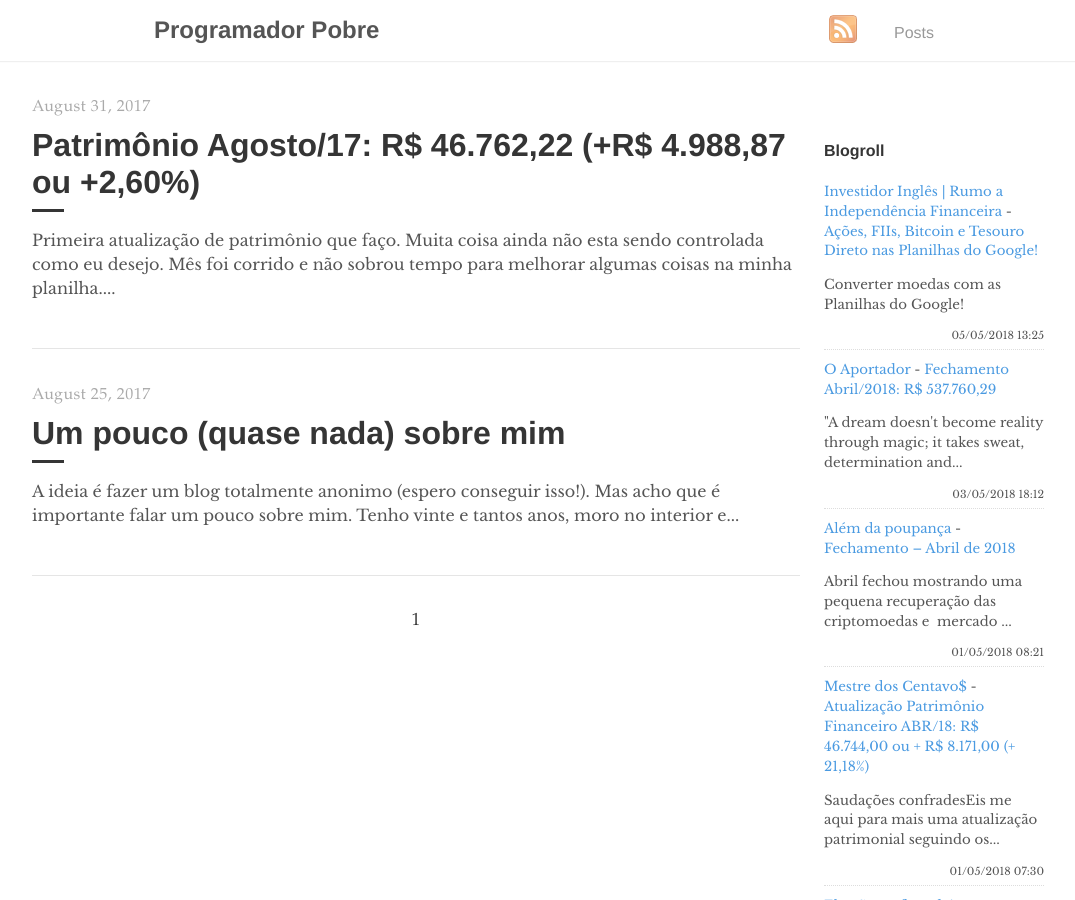
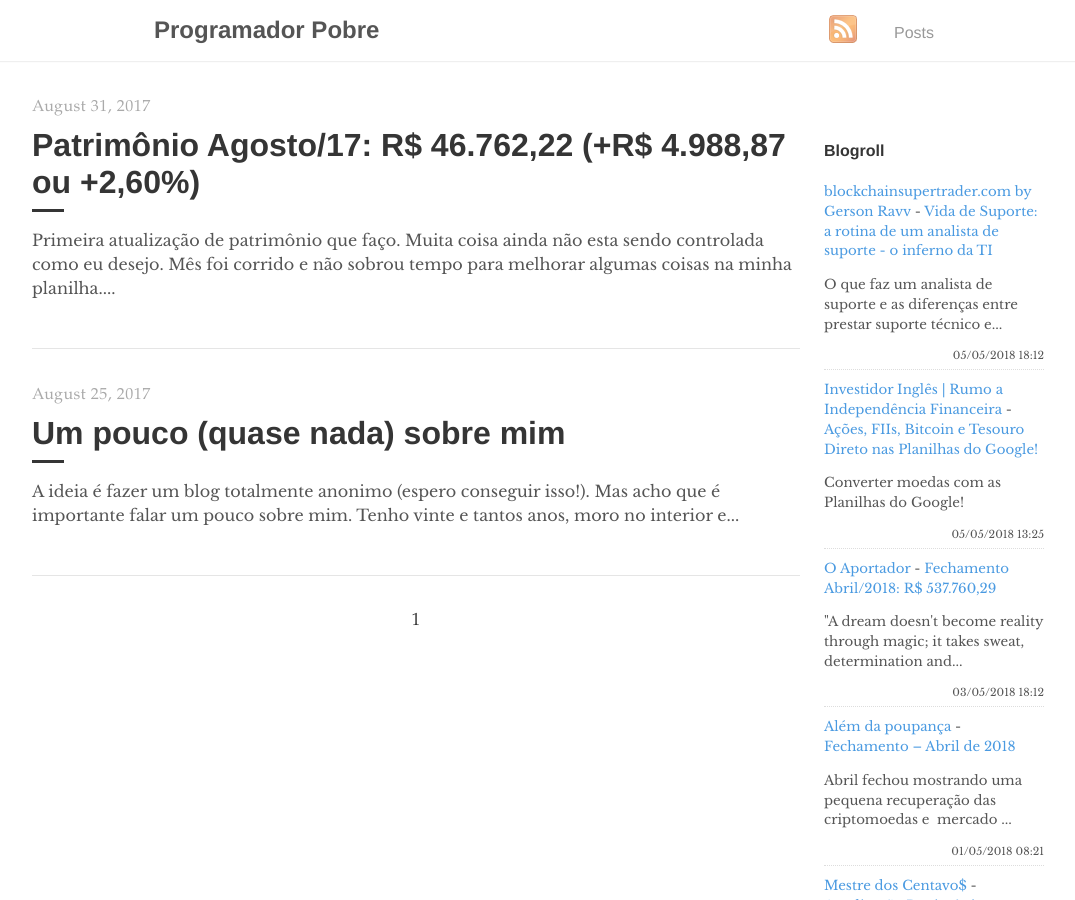
Before and after one commit to programadorpobre/programadorpobre.github.io, a Jekyll site: the page built from index.html, in a window 1280 px wide and 900 px high. Shown: the whole window, without its empty margins (96-1171 px from the left). Built offline with Jekyll 4.4.1, drawn with Linux system fonts in a browser that asks for light colours; the list of posts is cut into pages by our own code; comment, search, counter and statistics services are not loaded.

Commit message:
[ci skip] travis #274

```diff
--- a/_includes/feed-entries.html
+++ b/_includes/feed-entries.html
@@ -1,3 +1,8 @@
+<div class="feed-entry">
+    <a class="feed-entry-site-name" href="http://www.blockchainsupertrader.com/">blockchainsupertrader.com by Gerson Ravv</a> - <a class="feed-entry-title" href="http://feedproxy.google.com/~r/BlockchainsupertradercomByGersonRavv/~3/t8D2cH1zA3s/vida-de-suporte-rotina-de-uma-analista.html">Vida de Suporte: a rotina de um analista de suporte - o inferno da TI</a>
+    <p class="feed-entry-summary">O que faz um analista de suporte e as diferenças entre prestar suporte técnico e...</p>
+    <time datetime="2018-05-05T18:12:00.004-03:00">05/05/2018 18:12</time>
+</div>
 <div class="feed-entry">
     <a class="feed-entry-site-name" href="https://www.investidoringles.com/">Investidor Inglês | Rumo a Independência Financeira</a> - <a class="feed-entry-title" href="https://www.investidoringles.com/2018/05/planilhas-google-acoes-bitcoin-tesouro-direto.html">Ações, FIIs, Bitcoin e Tesouro Direto nas Planilhas do Google!</a>
     <p class="feed-entry-summary">Converter moedas com as Planilhas do Google!</p>
```
